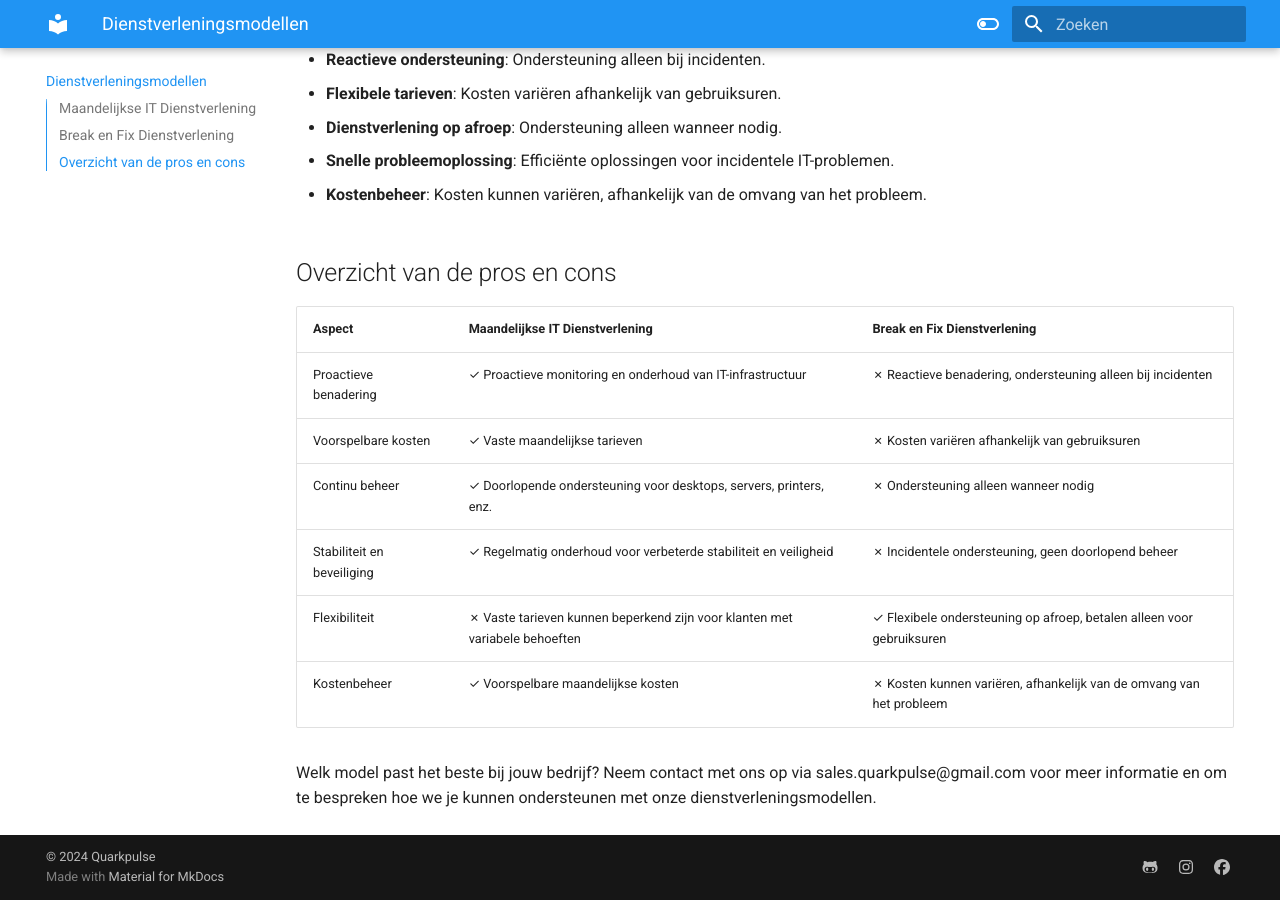
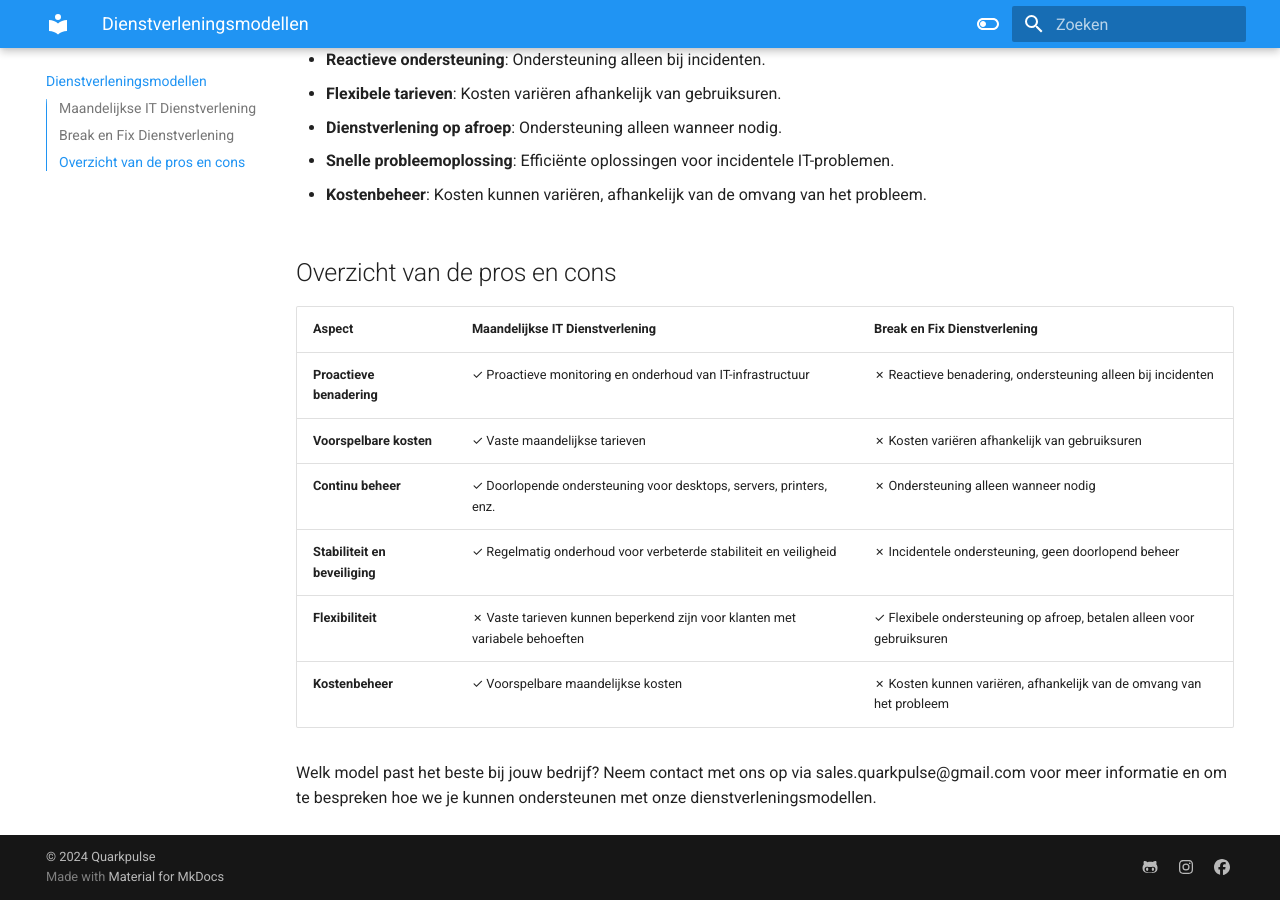
Before and after one commit to Quarkpulse/docs, an MkDocs documentation site: the page built from docs/dienstverleningsmodellen.md, in a window 1280 px wide and 900 px high, scrolled down 783 px. Built offline with MkDocs 1.6.1 and Material for MkDocs 9.7.7, drawn with Linux system fonts in a browser that asks for light colours.

```diff
--- a/docs/dienstverleningsmodellen.md
+++ b/docs/dienstverleningsmodellen.md
@@ -33,15 +33,14 @@ Break en Fix dienstverlening is een reactief service model waarbij klanten betal
 
 ## Overzicht van de pros en cons
 
-| Aspect                     | Maandelijkse IT Dienstverlening   | Break en Fix Dienstverlening |
-|----------------------------|-----------------------------------|------------------------------|
-| Proactieve benadering      | ✓ Proactieve monitoring en onderhoud van IT-infrastructuur | ✗ Reactieve benadering, ondersteuning alleen bij incidenten |
-| Voorspelbare kosten        | ✓ Vaste maandelijkse tarieven    | ✗ Kosten variëren afhankelijk van gebruiksuren |
-| Continu beheer             | ✓ Doorlopende ondersteuning voor desktops, servers, printers, enz. | ✗ Ondersteuning alleen wanneer nodig |
-| Stabiliteit en beveiliging | ✓ Regelmatig onderhoud voor verbeterde stabiliteit en veiligheid | ✗ Incidentele ondersteuning, geen doorlopend beheer |
-| Flexibiliteit              | ✗ Vaste tarieven kunnen beperkend zijn voor klanten met variabele behoeften | ✓ Flexibele ondersteuning op afroep, betalen alleen voor gebruiksuren |
-| Kostenbeheer               | ✓ Voorspelbare maandelijkse kosten | ✗ Kosten kunnen variëren, afhankelijk van de omvang van het probleem |
-
+| Aspect                     | **Maandelijkse IT Dienstverlening**   | **Break en Fix Dienstverlening** |
+|----------------------------|---------------------------------------|----------------------------------|
+| **Proactieve benadering** | ✓ Proactieve monitoring en onderhoud van IT-infrastructuur | ✗ Reactieve benadering, ondersteuning alleen bij incidenten |
+| **Voorspelbare kosten**    | ✓ Vaste maandelijkse tarieven        | ✗ Kosten variëren afhankelijk van gebruiksuren |
+| **Continu beheer**         | ✓ Doorlopende ondersteuning voor desktops, servers, printers, enz. | ✗ Ondersteuning alleen wanneer nodig |
+| **Stabiliteit en beveiliging** | ✓ Regelmatig onderhoud voor verbeterde stabiliteit en veiligheid | ✗ Incidentele ondersteuning, geen doorlopend beheer |
+| **Flexibiliteit**          | ✗ Vaste tarieven kunnen beperkend zijn voor klanten met variabele behoeften | ✓ Flexibele ondersteuning op afroep, betalen alleen voor gebruiksuren |
+| **Kostenbeheer**           | ✓ Voorspelbare maandelijkse kosten | ✗ Kosten kunnen variëren, afhankelijk van de omvang van het probleem |
 
 
 Welk model past het beste bij jouw bedrijf? Neem contact met ons op via sales.quarkpulse@gmail.com voor meer informatie en om te bespreken hoe we je kunnen ondersteunen met onze dienstverleningsmodellen.
```
